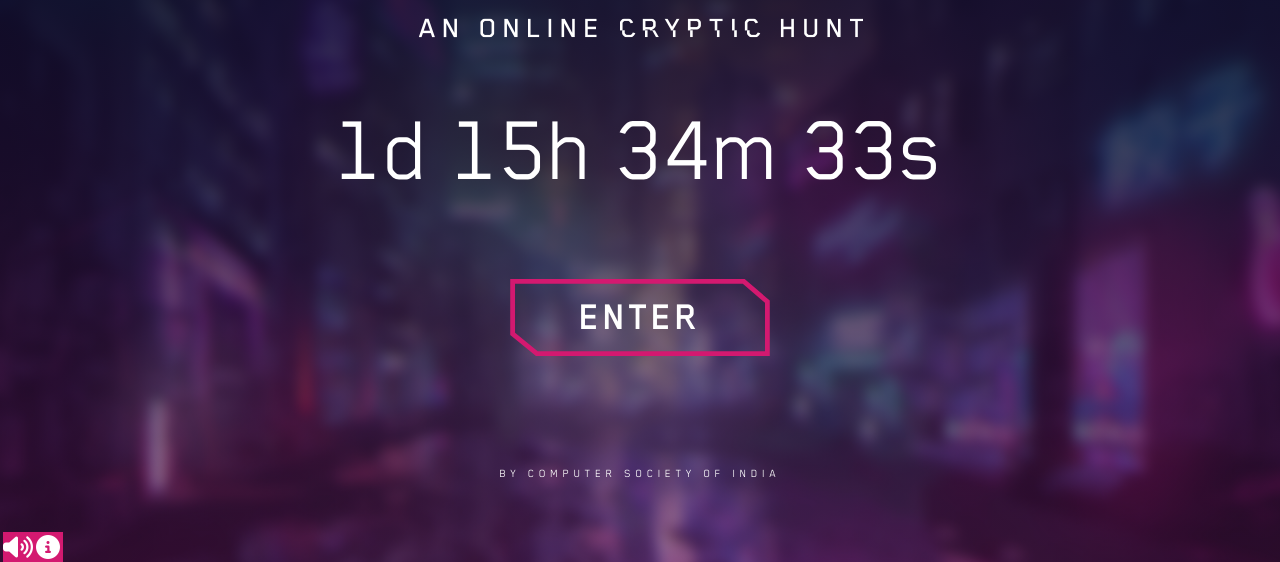
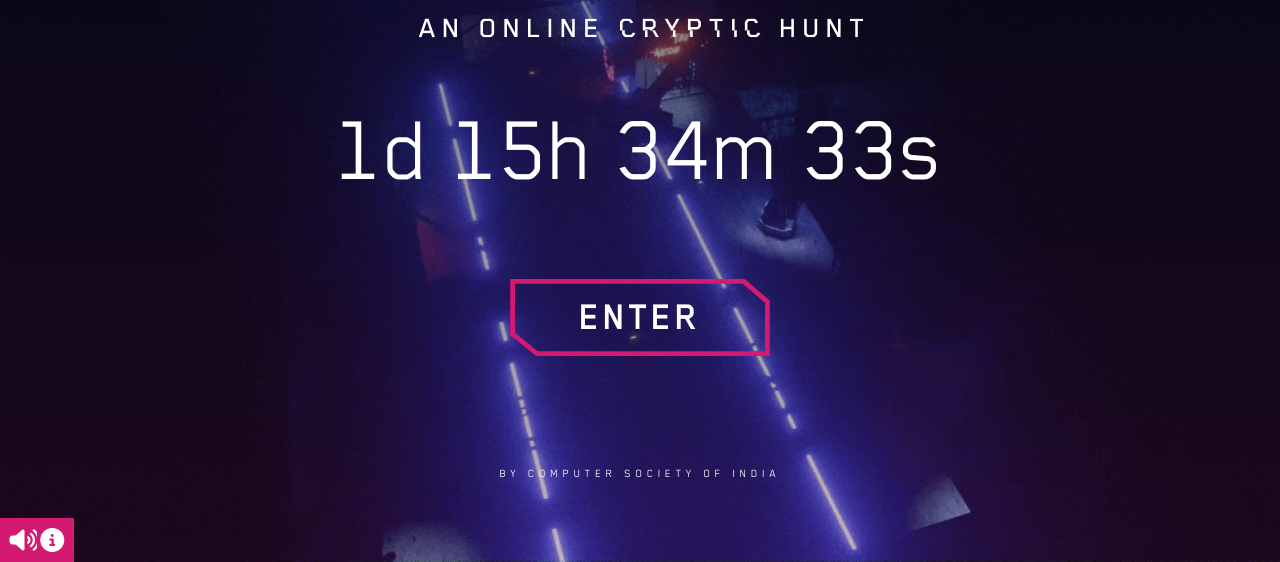
Before and after one commit to csivitu/riddler-2020, a Node server app: page / in a window 1280 px wide. Shown: the part 238-800 px from the top of the page. Run offline with Node 20, Linux system fonts and the light colour scheme; some libraries are stand-ins or nearby versions.

Commit message:
feat: Design

```diff
--- a/src/static/css/style.css
+++ b/src/static/css/style.css
@@ -5,9 +5,7 @@
 }
 
 html, body{
-    background: -webkit-gradient(linear, left top, left bottom, from(#050c26), color-stop(140%, rgba(157, 28, 120, 0.34))), url(../images/bg.jpg);
-    background: linear-gradient(to bottom, #050c26, rgba(157, 28, 120, 0.34) 140%), url(../images/bg.jpg);
-    background-size: cover;
+    /* background: url(../images/bg.gif); */
     font-family: BlenderPro;
     font-size: 24px;
     margin: 0;
@@ -16,8 +14,22 @@ html, body{
     height: 100vh;
     width: 100vw;
     color: #fff;
+    background-color: black;
 }
 
+.background {
+    /* background: -webkit-gradient(linear, left top, left bottom, from(#050c2636), color-stop(140%, rgba(157, 28, 120, 0.14))), url(../images/bg.gif); */
+    background: linear-gradient(to bottom, #050c2691, rgba(157, 28, 120, 0.24) 140%), url(../images/bg.gif);
+    background-size: cover;
+    background-position: center;
+    width: 100vw;
+    height: 100vh;
+    /* opacity: 0.8; */
+    position: relative;
+    z-index: 1;
+    top: 0;
+    left: 0;
+}
 /* .bar{
     width: 10%;
     height: 100%;
@@ -325,6 +337,14 @@ html, body{
       }
   }
 
+  .mainContent {
+      position: absolute;
+      z-index: 2;
+      top: 0;
+      left: 0;
+      width:100vw;
+      height: 100vh;
+  }
 .container{
     height: 100vh;
     display: -webkit-box;
@@ -347,17 +367,22 @@ html, body{
     width: 30px;
     height: 30px;
     color: white;
-    background-color: #d31970;
     border: 0;
     margin: 0;
-    padding: 0;
+    background-color: #d31970;
 }
 
 .btn-group {
 	position: fixed;
     bottom: 0;
-    left: 3px;
-    z-index: 999;
+    left: 0;
+    z-index: 2;
+    background-color: #d31970;
+    padding: 0.3rem;
+}
+
+.btn-group > button {
+    padding: 0 0.1rem;
 }
 
 #info, #vol{
@@ -421,14 +446,15 @@ h3{
 
 .popover {
     border: 2px red;
-    background-color: #d31970;
+    background-color: #B102B9;
     height: 50vh;
 }
 
 .popover-header {
     background-color: rgba(0, 0, 0, 0.19);
     color: #FFFFFF;
-    font-size: 1.1rem;
+    font-size: 1rem;
+    line-height: 1.3;
     text-align:center;
 }
 
--- a/src/views/registerPage.ejs
+++ b/src/views/registerPage.ejs
@@ -1,17 +1,15 @@
 <html>
+
 <head>
     <meta charset="utf-8" />
     <meta name="viewport" content="width=device-width, initial-scale=1.0" />
-    <link
-      rel="stylesheet"
-      href="https://stackpath.bootstrapcdn.com/bootstrap/4.4.1/css/bootstrap.min.css"
-      integrity="sha384-Vkoo8x4CGsO3+Hhxv8T/Q5PaXtkKtu6ug5TOeNV6gBiFeWPGFN9MuhOf23Q9Ifjh"
-      crossorigin="anonymous"
-    />
+    <link rel="stylesheet" href="https://stackpath.bootstrapcdn.com/bootstrap/4.4.1/css/bootstrap.min.css"
+        integrity="sha384-Vkoo8x4CGsO3+Hhxv8T/Q5PaXtkKtu6ug5TOeNV6gBiFeWPGFN9MuhOf23Q9Ifjh" crossorigin="anonymous" />
     <link rel="stylesheet" type="text/css" href="/static/css/style.css" />
     <script src="https://kit.fontawesome.com/4f0a7ba7b8.js" crossorigin="anonymous"></script>
     <title>. 尺ﾉりりﾚ乇尺 2020 .</title>
 </head>
+
 <body>
     <!-- <div class="bar" style="float: left;" >
 
@@ -19,7 +17,7 @@
         <div class="bar" style = "float: right;">
 
         </div> -->
-
+    <div class="mainContent">
         <div class="container">
             <div class="mt-5 topSection">
                 <div class="riddler-logo">
@@ -44,6 +42,7 @@
                 <h4>BY COMPUTER SOCIETY OF INDIA</h4>
             </div>
         </div>
+    </div>
     <div class="btn-group">
         <button type="button" class="controller" id="vol">
             <i class="fas fa-volume-up" id="vIcon"></i>
@@ -54,6 +53,7 @@
             <i class="fas fa-info-circle"></i>
         </button>
     </div>
+    <div class="background"></div>
 
     <script src="https://code.jquery.com/jquery-3.4.1.slim.min.js"
         integrity="sha384-J6qa4849blE2+poT4WnyKhv5vZF5SrPo0iEjwBvKU7imGFAV0wwj1yYfoRSJoZ+n"
```
Also changed, not shown: src/static/images/bg.gif (added). Lines whose indentation alone changed are shown as unchanged.
